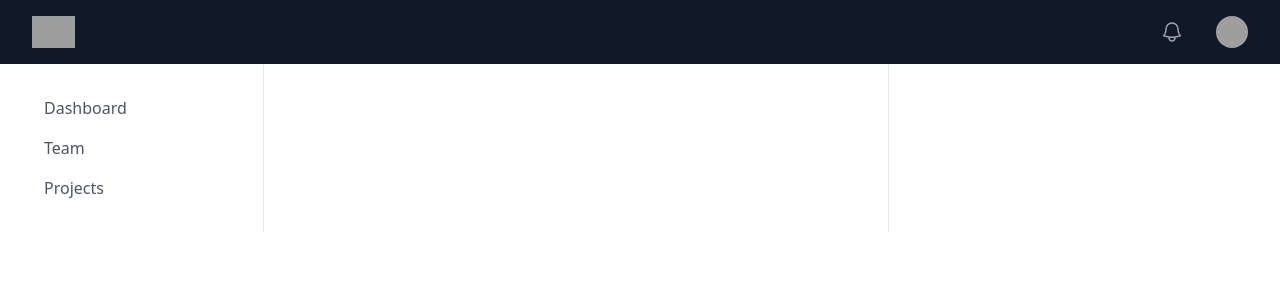
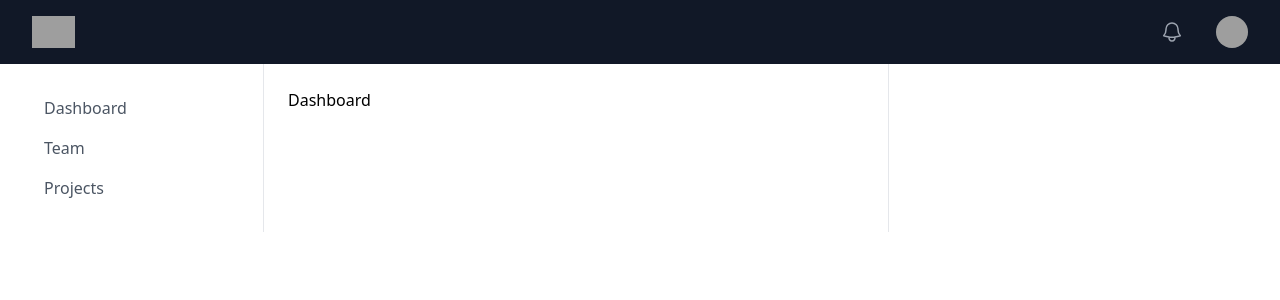
Before and after one commit to AlexZeitler/react-router-flicker, a React (Vite) app: page / in a window 1280 px wide. Shown: the top 300 px of the page. Built offline with nearby package versions, Linux system fonts and the light colour scheme; grey boxes are pictures that could not be loaded.

Commit message:
refactor: reformat code

```diff
--- a/src/components/shell.tsx
+++ b/src/components/shell.tsx
@@ -1,5 +1,6 @@
 import React from 'react'
 import { Menu } from './menu'
+import { Route, Routes } from 'react-router-dom'
 
 export const Shell = () => {
   return (
@@ -53,7 +54,11 @@ export const Shell = () => {
           </div>
 
           <div className="px-4 py-6 sm:px-6 lg:pl-8 xl:flex-1 xl:pl-6">
-            {/*Main area */}
+            <Routes>
+              <Route path={'/'} element={<div>Dashboard</div>}></Route>
+              <Route path={'/team'} element={<div>Team</div>}></Route>
+              <Route path={'/projects'} element={<div>Projects</div>}></Route>
+            </Routes>
           </div>
         </div>
 
--- a/src/main.tsx
+++ b/src/main.tsx
@@ -1,6 +1,6 @@
 import React from 'react'
 import './App.css'
-import { BrowserRouter, Link, Route, Routes } from 'react-router-dom'
+import { BrowserRouter, Route, Routes } from 'react-router-dom'
 import { Shell } from './components/shell'
 import { createRoot } from 'react-dom/client'
 
@@ -11,7 +11,7 @@ root.render(
   <React.StrictMode>
     <BrowserRouter basename={'/'}>
       <Routes>
-        <Route path="/" element={<Shell />} />
+        <Route path="/*" element={<Shell />} />
       </Routes>
     </BrowserRouter>
   </React.StrictMode>
```
